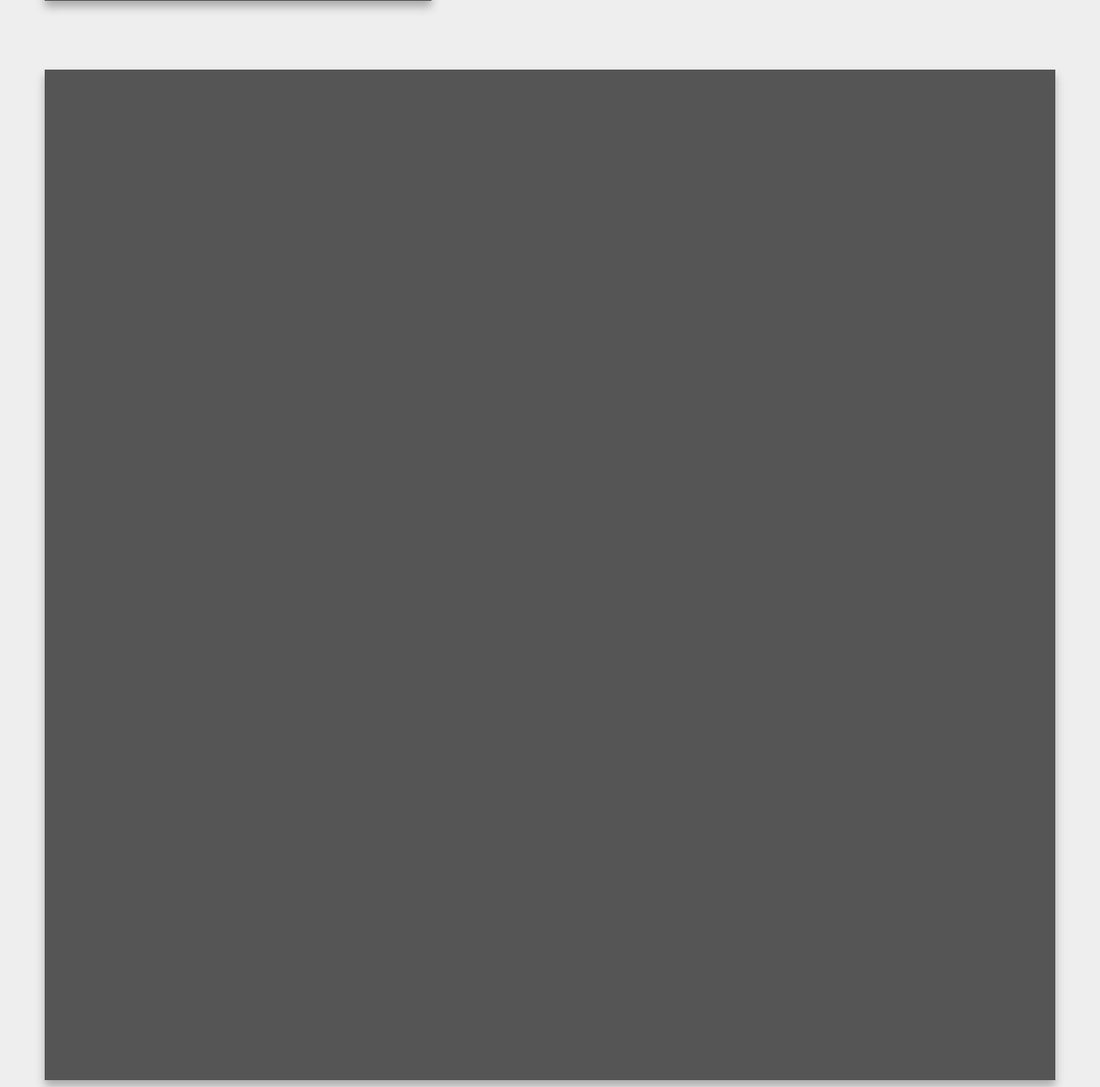
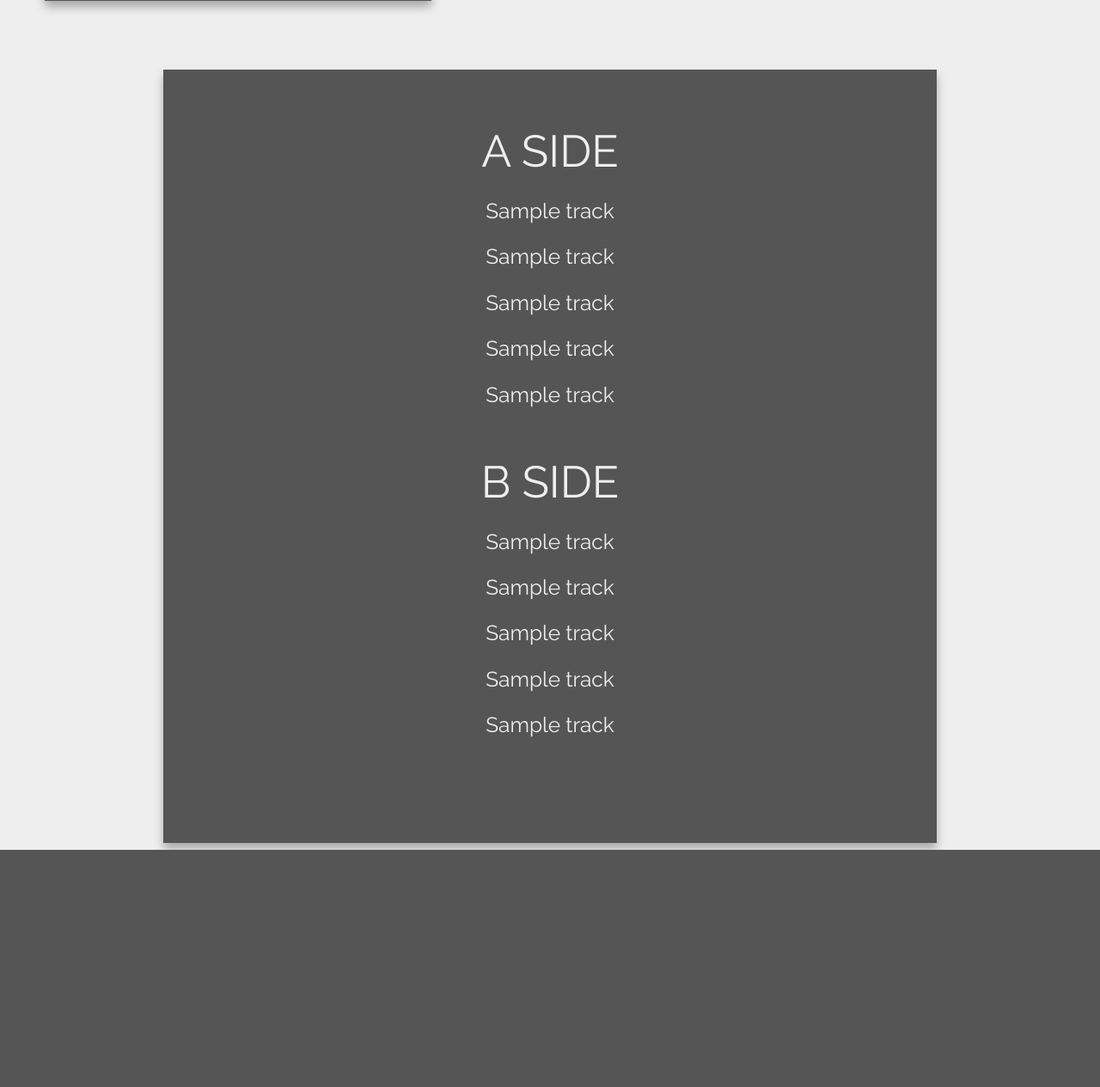
Before and after one commit to anvitaguptaa/spotify-visualizer, a Flask app: template templates/index.html in a window 1280 px wide. Shown: the part 493-1758 px from the top of the page at 86% size. After the commit the page ends 1482 px from the top, so only its background shows below. Run offline with Flask 2, Linux system fonts and the light colour scheme; the template is opened without the code that fills it: most values are stand-ins (such as "Sample title", 1, 10 or a date in 2020).

Commit message:
Large cover implemented design and mobile margins

```diff
--- a/app.py
+++ b/app.py
@@ -1,7 +1,61 @@
+import spotipy
+from dotenv import load_dotenv
+import os
+import sys
+import spotipy
+from spotipy import oauth2
+import spotipy.util as utils
 from flask import Flask, render_template
 
+load_dotenv('credentials.env')
 app = Flask(__name__)
+
+CLIENT_SECRET = os.getenv('SPOTIPY_CLIENT_SECRET')
+CLIENT_ID = os.getenv('SPOTIPY_CLIENT_ID')
+REDIRECT_URI = os.getenv('SPOTIPY_REDIRECT_URI')
+USERNAME = 'av_pr'
+SCOPE = '''user-top-read user-read-playback-state user-read-recently-played
+           user-follow-read playlist-read-private'''
+URL = 'https://api.spotify.com/v1/'
+
+
+def oauth_token():
+    token = utils.prompt_for_user_token(USERNAME, SCOPE, CLIENT_ID,
+                                       CLIENT_SECRET, REDIRECT_URI)
+
+    return token
+
+
+def make_headers(token):
+    headers = {'Authorization': 'Bearer ' + token}
+
+    return headers
+
+class Client:
+    def __init__(self):
+        self.token = oauth_token()
+        self.headers = make_headers(self.token)
+        self.client = spotipy.Spotify(auth=self.token)
+
+    def get_top_tracks(self):
+        top_tracks = self.client.current_user_top_tracks(time_range='long_term')
+        print(top_tracks)
+        tracks_arr = []
+
+        for track in top_tracks['items']:
+            tracks_arr.append(track['name'].upper() + ' - ' + track['artists'][0]['name'].upper())
+
+        # print(tracks_arr)
+        return tracks_arr
+
+
+if __name__ == "__main__":
+    client = Client()
+    top_tracks = client.get_top_tracks()
+
 
 @app.route('/')
 def hello():
-    return render_template('index.html')
+    client = Client()
+    top_tracks = client.get_top_tracks()
+    return render_template('index.html', top_tracks=top_tracks)
--- a/static/style.css
+++ b/static/style.css
@@ -1,4 +1,13 @@
 @import url(https://fonts.googleapis.com/css?family=Raleway);
+
+@media (min-width:320px)  { /* smartphones, portrait iPhone, portrait 480x320 phones (Android) */ }
+@media (min-width:480px)  { /* smartphones, Android phones, landscape iPhone */ }
+@media (min-width:600px)  { /* portrait tablets, portrait iPad, e-readers (Nook/Kindle), landscape 800x480 phones (Android) */ }
+@media (min-width:801px)  { /* tablet, landscape iPad, lo-res laptops ands desktops */ }
+@media (min-width:1025px) { /* big landscape tablets, laptops, and desktops */ }
+@media (min-width:1281px) { /* hi-res laptops and desktops */ }
+
+
 body {
   background-color: #eee;
   font-family: 'Raleway', sans-serif;
@@ -12,18 +21,46 @@ body {
     background-color: #555;
 }
 
-.large-cover {
-    width: 93%;
-    aspect-ratio: 1 / 1;
-    height: 100%;
+@media (min-width: 320px) {
+  .large-cover {
     margin-left: auto;
     margin-right: auto;
+  }
+}
+
+@media (min-width: 1281px) {
+  .large-cover {
+    margin-left: 3rem;
+    margin-right: auto;
+  }
+}
+
+.large-cover {
+    width: 900px;
+    height: 900px;
     margin-top: 5rem;
 
     background-color: #555;
     box-shadow: 0 7px 10px #aaa;
 }
 
+.top-songs {
+
+  /* display: block; */
+  text-align: center;
+  justify-content: center;
+  justify-items: center;
+  padding-top: 2rem;
+  margin: 0;
+
+  font-family: 'Raleway', sans-serif;
+  color: #eee;
+  font-size: 180%;
+}
+
+.side {
+  font-size: 85%;
+}
 /*Basic Vinyl Style*/
 .album {
   margin: 3.5%;
@@ -98,3 +135,7 @@ body {
 .albumVinyl .cover:hover + .vinyl {
   transform: translate(450px, 0) rotate(0deg);
 }
+
+.cover:hover {
+  background-color: rgba(85, 85, 85, 0.9);
+}
--- a/templates/index.html
+++ b/templates/index.html
@@ -21,7 +21,21 @@
             </div>
         </div>
         <div class="large-cover">
-            <!-- COVER ART -->
+            <div class="top-songs">
+            	<p class="top-songs"> A SIDE<br></p>
+              	<div class="side">
+              	{% for i in range(0, 5) %}
+               		<p>{{ top_tracks[i] }}</p>
+              	{%endfor%}
+              	</div>
+              	<p class="top-songs"> B SIDE<br></p>
+              	<div class="side">
+				{% for i in range(5, 10) %}
+					<p>{{ top_tracks[i] }}</p>
+				{%endfor%}
+              	</div>
+
+            </div>
         </div>
     </div>
 </body>
```
Lines whose indentation alone changed are shown as unchanged.
